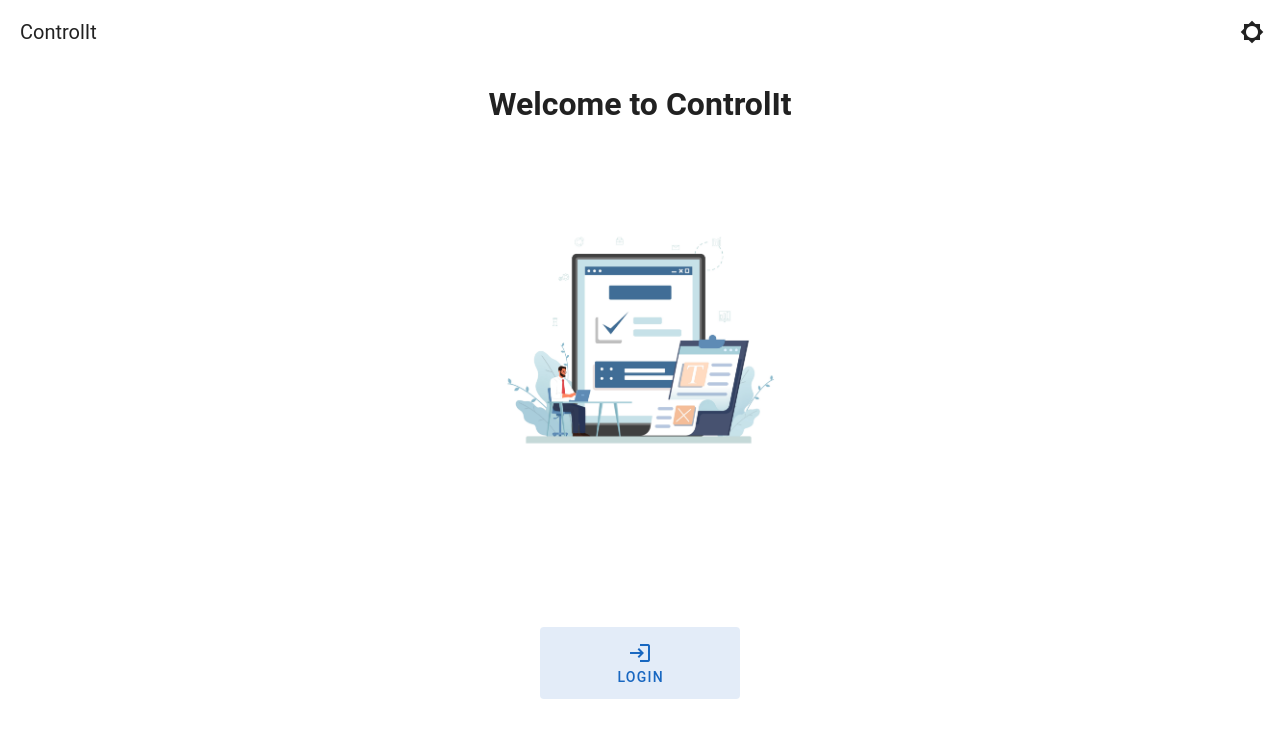
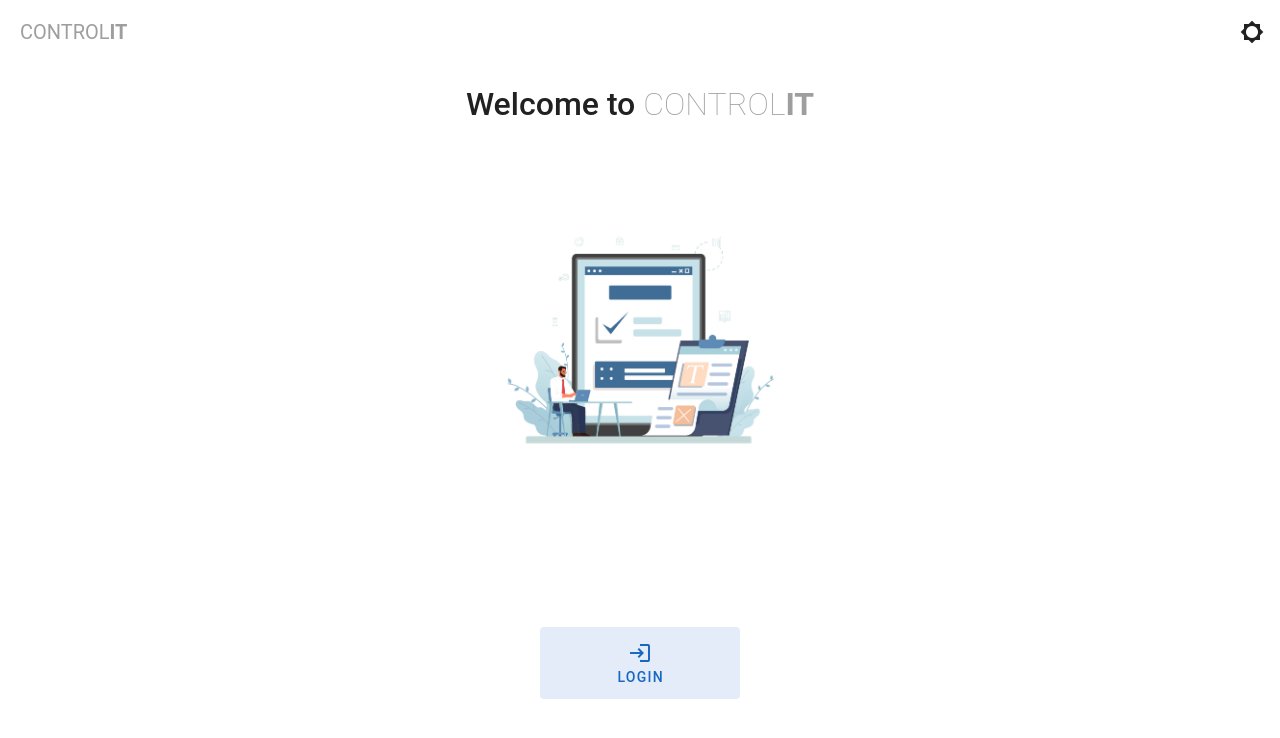
Before and after one commit to varditomer/ControlIt, a Vue app: page / in a window 1280 px wide. Shown: the top 738 px of the page. Built offline with nearby package versions, Linux system fonts and the light colour scheme.

Commit message:
restyle table

```diff
--- a/src/components/AppHeader.vue
+++ b/src/components/AppHeader.vue
@@ -1,7 +1,8 @@
 <template>
   <v-app-bar scroll-behavior="elevate">
-    <v-app-bar-title @click="$router.push('/')" class="app-name">
-      ControlIt
+    <v-app-bar-title @click="$router.push('/')" class="app-name text-uppercase text-grey">
+      <span class="">Control</span>
+      <span class="font-weight-bold">It</span>
     </v-app-bar-title>
     <v-btn icon @click="toggleTheme">
       <v-icon>{{ isDarkMode ? 'mdi-brightness-2' : 'mdi-brightness-5' }}</v-icon>
@@ -28,7 +29,7 @@ import { useUserStore } from '@/stores/user.store';
 import { computed } from 'vue'
 import { useTheme } from 'vuetify'
 const userStore = useUserStore()
-const isUserLoggedIn = computed<boolean>(() => !!userStore.loginToken) // !! transform to boolean value
+const isUserLoggedIn = computed<boolean>(() => !!userStore.loginToken) // !! transforms an expression check to boolean value
 const theme = useTheme()
 const isDarkMode = computed<boolean>(() => {
   return theme.global.current.value.dark
--- a/src/views/Accounts.vue
+++ b/src/views/Accounts.vue
@@ -2,17 +2,12 @@
   <v-container>
     <v-row>
       <v-col cols="12" md="4">
-          <v-select
-            v-model="selectedPartner"
-            :item-title="'name'"
-            :item-value="'_id'"
-            :items="[{_id:'All', name: 'All'}, ...partners]"
-            label="Select Partner"
-          ></v-select>
+        <v-select v-model="selectedPartner" :item-title="'name'" :item-value="'_id'"
+          :items="[{ _id: 'All', name: 'All' }, ...partners]" label="Select Partner"></v-select>
       </v-col>
     </v-row>
     <v-row>
-          <v-table class="accounts-table" overflow-y-hidden>
+      <v-table class="accounts-table" style="overflow-y: hidden;">
         <thead>
           <tr>
             <th>ID</th>
@@ -32,11 +27,11 @@
               <tr v-for="(account, i) in filteredAccountsByPartnerId(partner._id)" :key="account._id">
                 <td>{{ i + 1 }}</td>
                 <td>{{ account.name }}</td>
-                    <td>
+                <td class="no-padding">
                   <v-row dense>
                     <v-col cols="12">
-                          <v-sheet height="100px" class="overflow-y-auto">
-                            <ul>
+                      <v-sheet align="center">
+                        <ul class="overflow-overlay">
                           <li v-for="place in getRandomPlaces()" :key="place">
                             {{ place }}
                           </li>
@@ -57,11 +52,11 @@
             <tr v-for="(account, i) in filteredAccounts" :key="account._id">
               <td>{{ i + 1 }}</td>
               <td>{{ account.name }}</td>
-                  <td>
+              <td class="no-padding">
                   <v-row dense>
                     <v-col cols="12">
-                        <v-sheet height="100px" class="overflow-y-auto">
-                          <ul>
+                      <v-sheet align="center">
+                        <ul class="overflow-overlay">
                         <li v-for="place in getRandomPlaces()" :key="place">
                           {{ place }}
                         </li>
@@ -120,9 +115,13 @@ function getRandomPlaces() {
 
 <style scoped>
 .accounts-table {
-  overflow-y: hidden;
   width: 100%;
   border-collapse: collapse;
+}
+
+.accounts-table .v-table__wrapper {
+  background-color: black;
+  overflow: hidden !important;
 }
 
 th,
@@ -130,8 +129,13 @@ td {
   padding: 8px;
   border: 1px solid #ccc;
 }
+.no-padding {
+  padding: 0 !important;
+}
 
-.overflow-y-auto {
-  overflow-y: auto;
+.overflow-overlay {
+  max-height: 78px;
+  overflow: auto;
+  scrollbar-gutter: stable;
 }
 </style>
--- a/src/views/Home.vue
+++ b/src/views/Home.vue
@@ -1,6 +1,10 @@
 <template>
     <v-container class="d-flex flex-column justify-space-around fill-height">
-        <h1 class="text-center mb-3">Welcome to ControlIt</h1>
+        <h1 class="text-center mb-3 font-weight-medium">
+            Welcome to
+            <span class="font-weight-thin text-uppercase text-grey">Control</span>
+            <span class="font-weight-bold text-uppercase text-grey">It</span>
+        </h1>
         <v-img src="src/assets/imgs/control_it_img.jpg" alt="ControlIt image" :width="300" class="mx-auto home-page-img"
             contain></v-img>
         <v-row class="d-flex align-center">
@@ -21,7 +25,7 @@ import { computed } from 'vue'
 import { useUserStore } from '@/stores/user.store'
 
 const userStore = useUserStore()
-const isUserLoggedIn = computed<boolean>(() => !!userStore.loginToken) // !! transform to boolean value
+const isUserLoggedIn = computed<boolean>(() => !!userStore.loginToken) // !! transforms an expression check to boolean value
 
 
 </script>
```
Lines whose indentation alone changed are shown as unchanged.
